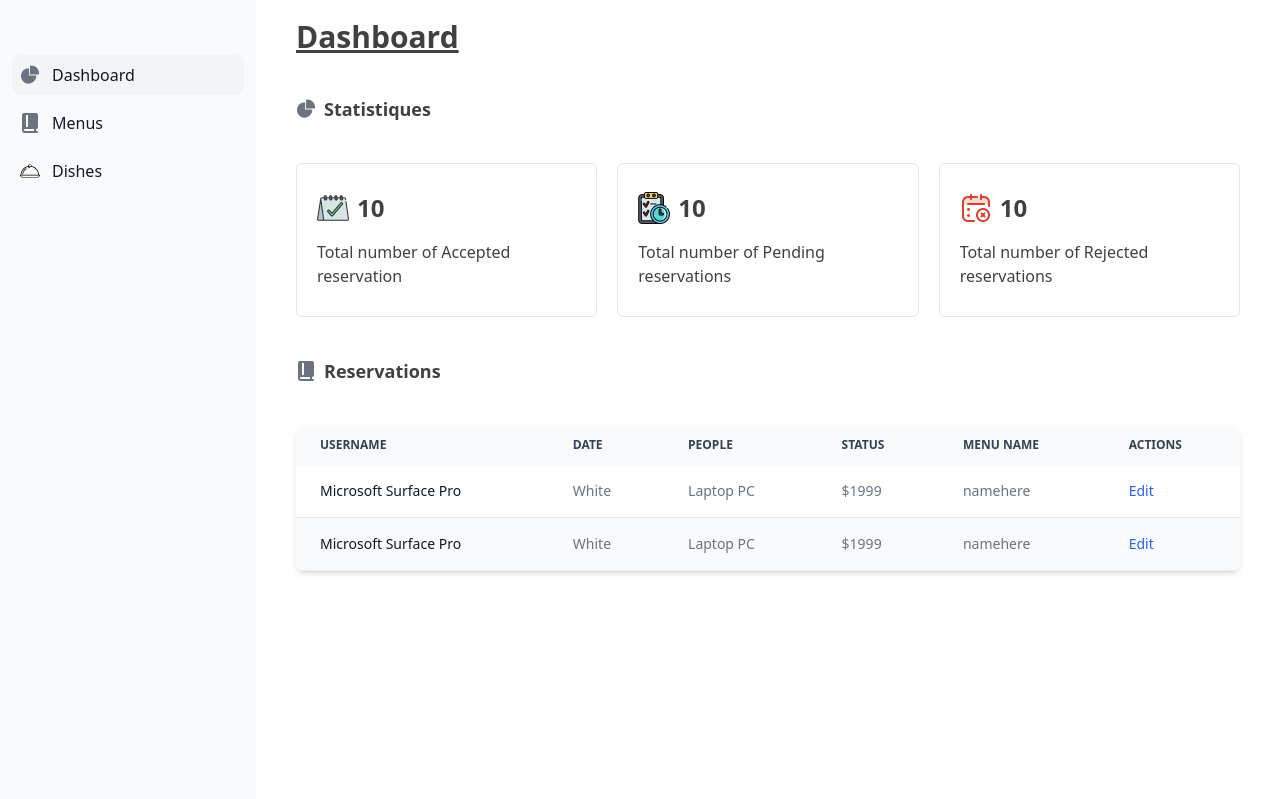
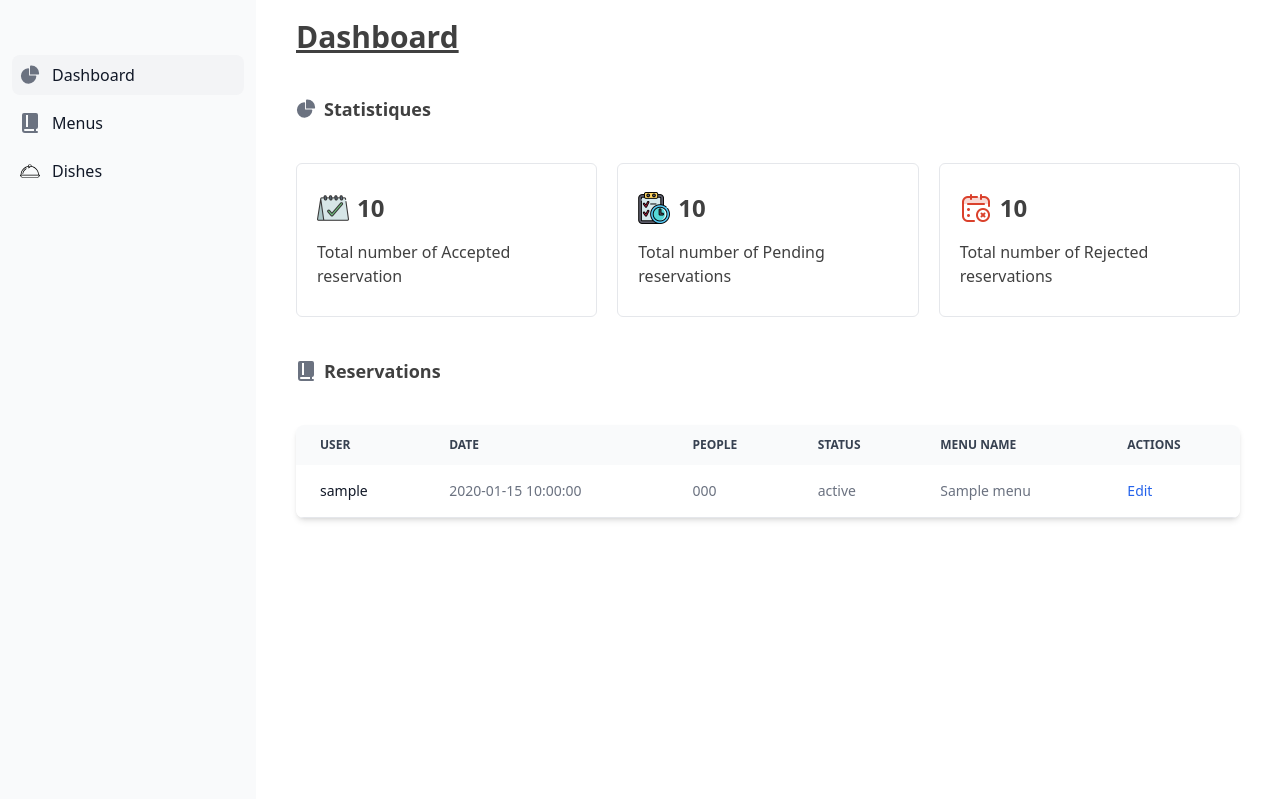
Before and after one commit to Taha-mlaiki/yc-cuisine, a PHP site: page /dashboard.php in a window 1280 px wide. Shown: the part 69-868 px from the top of the page. Run offline with PHP 8.4, Linux system fonts and the light colour scheme; the visitor is signed in with stand-in values (Sample User, id 1); tables that the repository leaves empty or names only in its code hold one stand-in row (values such as "Sample post"); some libraries are stand-ins or nearby versions.

Commit message:
#9 Create the ability for the admin to see the reservations

```diff
--- a/dashboard.php
+++ b/dashboard.php
@@ -1,4 +1,32 @@
+<?php
+include "./inc/connectDB.php";
+$stm = $conn->prepare("
+    SELECT
+        r.*,
+        m.name AS menu_name,
+        u.username AS user_username,
+        u.email AS user_email
+    FROM
+        reservation r
+    JOIN
+        menu m
+    ON
+        r.menu_id = m.id
+    JOIN
+        user u
+    ON
+        r.user_id = u.id
+");
 
+
+$stm->execute();
+$res = $stm->get_result();
+if ($res->num_rows > 0) {
+    $reservations = $res->fetch_all(MYSQLI_ASSOC);
+}
+
+
+?>
 <?php include "./inc/header.php" ?>
 <div class="min-h-screen flex flex-col">
     <div class="bg-black">
@@ -84,7 +112,7 @@
                         <thead class="text-xs text-gray-700 uppercase bg-gray-50 dark:bg-gray-700 dark:text-gray-400">
                             <tr>
                                 <th scope="col" class="px-6 py-3">
-                                    Username
+                                    user
                                 </th>
                                 <th scope="col" class="px-6 py-3">
                                     Date
@@ -104,46 +132,36 @@
                             </tr>
                         </thead>
                         <tbody>
+                            <?php if (isset($reservations) || count($reservations) > 0) :  ?>
+                                <?php foreach ($reservations as $reserv): ?>
                                     <tr class="odd:bg-white odd:dark:bg-gray-900 even:bg-gray-50 even:dark:bg-gray-800 border-b dark:border-gray-700">
                                         <th scope="row" class="px-6 py-4 font-medium text-gray-900 whitespace-nowrap dark:text-white">
-                                    Microsoft Surface Pro
+                                            <?= $reserv["user_username"]  ?>
                                         </th>
                                         <td class="px-6 py-4">
-                                    White
+                                            <?= $reserv["date"]  ?>
                                         </td>
                                         <td class="px-6 py-4">
-                                    Laptop PC
+                                            <?= $reserv["number_of_people"]  ?>
                                         </td>
                                         <td class="px-6 py-4">
-                                    $1999
+                                            <?= $reserv["status"]  ?>
                                         </td>
                                         <td class="px-6 py-4">
-                                    namehere
+                                            <?= $reserv["menu_name"]  ?>
                                         </td>
                                         <td class="px-6 py-4">
                                             <a href="#" class="font-medium text-blue-600 dark:text-blue-500 hover:underline">Edit</a>
                                         </td>
                                     </tr>
-                            <tr class="odd:bg-white odd:dark:bg-gray-900 even:bg-gray-50 even:dark:bg-gray-800 border-b dark:border-gray-700">
-                                <th scope="row" class="px-6 py-4 font-medium text-gray-900 whitespace-nowrap dark:text-white">
-                                    Microsoft Surface Pro
+                                <?php endforeach; ?>
+                            <?php else: ?>
+                                <tr>
+                                    <th colspan="100%" class="text-center text-neutral-700 w-full py-4">
+                                        No reservation available.
                                     </th>
-                                <td class="px-6 py-4">
-                                    White
-                                </td>
-                                <td class="px-6 py-4">
-                                    Laptop PC
-                                </td>
-                                <td class="px-6 py-4">
-                                    $1999
-                                </td>
-                                <td class="px-6 py-4">
-                                    namehere
-                                </td>
-                                <td class="px-6 py-4">
-                                    <a href="#" class="font-medium text-blue-600 dark:text-blue-500 hover:underline">Edit</a>
-                                </td>
                                 </tr>
+                            <?php endif; ?>
                         </tbody>
                     </table>
                 </div>
```
Lines whose indentation alone changed are shown as unchanged.
